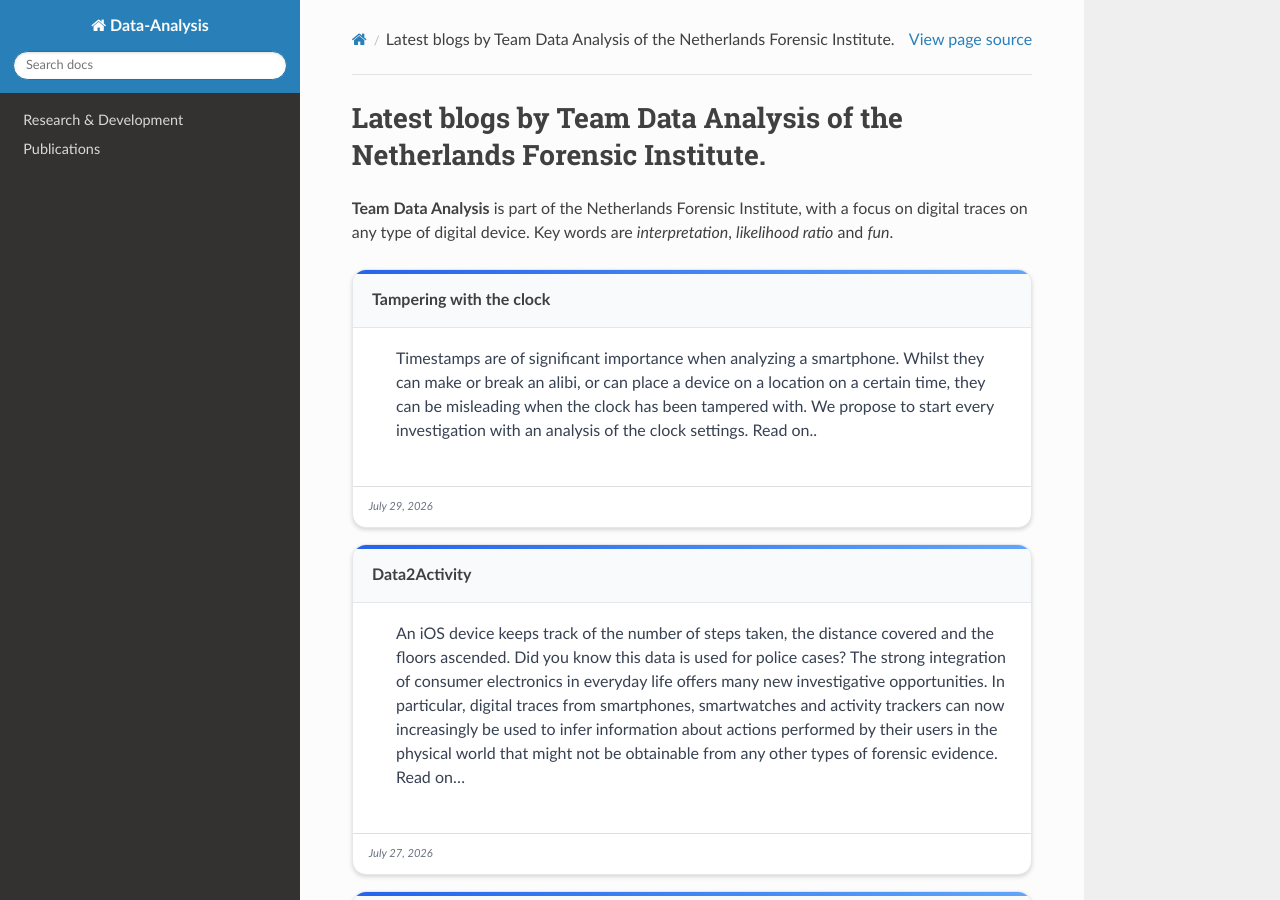
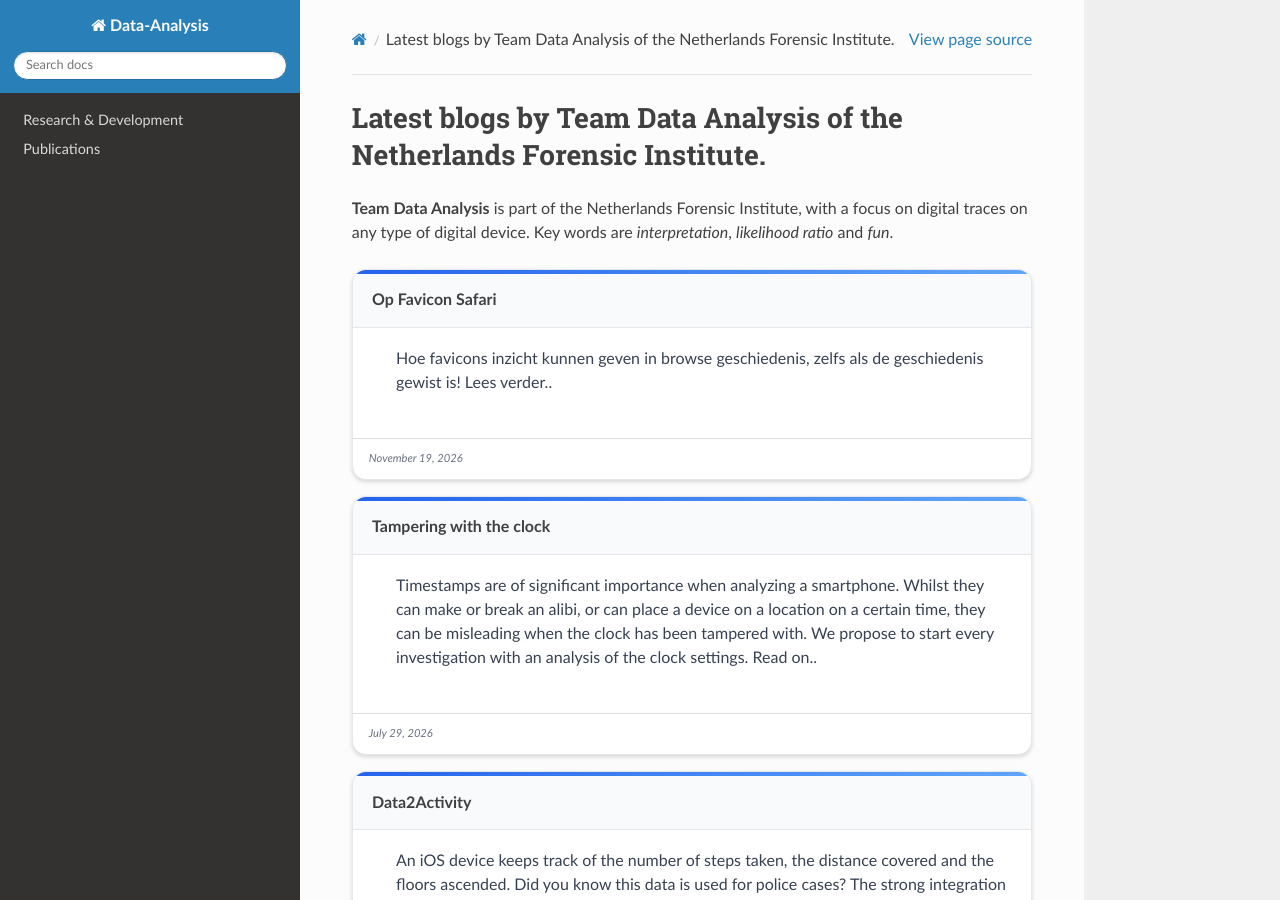
Before and after one commit to maala-nfi/dadocs, a Sphinx documentation site: the page built from docs/source/index.rst, in a window 1280 px wide and 900 px high. Built offline with Sphinx 7.4.7 and the Read the Docs theme 3.1.0, drawn with Linux system fonts in a browser that asks for light colours.

Commit message:
eerste poging voor favicons

```diff
--- a/docs/source/index.rst
+++ b/docs/source/index.rst
@@ -4,6 +4,17 @@ Latest blogs by Team Data Analysis of the Netherlands Forensic Institute.
 **Team Data Analysis** is part of the Netherlands Forensic Institute, with a focus on digital traces on any type of digital device.
 Key words are *interpretation*, *likelihood ratio* and *fun*.
 
+
+.. card::
+   :class-card: modern-card
+   :link: projects/favicons
+   :link-type: doc
+
+   Op Favicon Safari
+   ^^^
+    Hoe favicons inzicht kunnen geven in browse geschiedenis, zelfs als de geschiedenis gewist is! Lees verder..
+   +++
+   November 19, 2026
 
 .. card::
    :class-card: modern-card
--- /dev/null
+++ b/docs/source/projects/favicons.rst
@@ -0,0 +1 @@
+TEST
```
